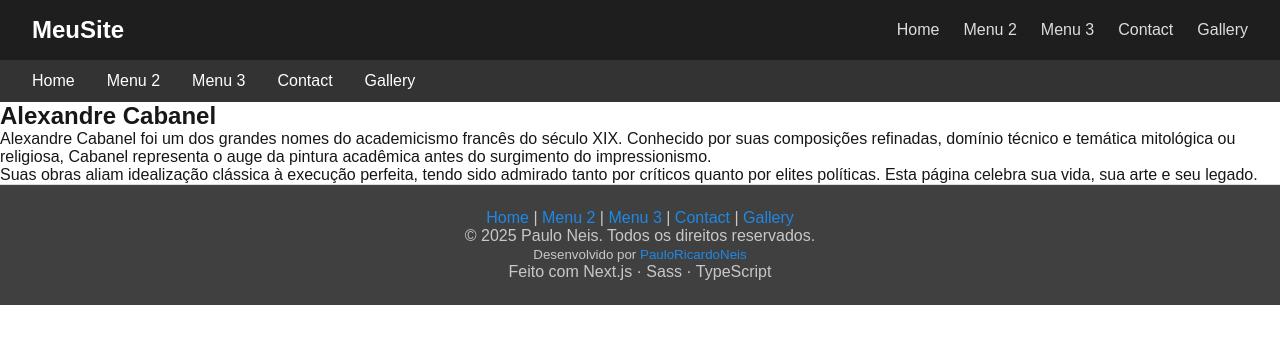
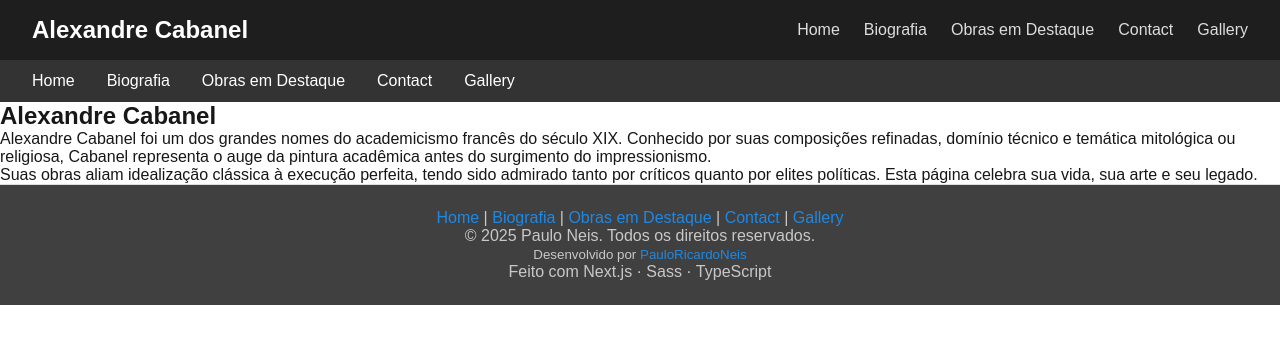
Before and after one commit to PauloRicardoNeis/VS16A-Task01, a Next.js app: page / in a window 1280 px wide. Shown: the top 344 px of the page. Built offline with nearby package versions, Linux system fonts and the light colour scheme.

Commit message:
Task02 | feat | menu 2 and 3 content

```diff
--- a/src/components/Header/Header.tsx
+++ b/src/components/Header/Header.tsx
@@ -6,7 +6,7 @@ export default function Header() {
     return (
         <header className={styles.header}>
             <div className={styles.logo}>
-                <Link href="/">MeuSite</Link>
+                <Link href="/">Alexandre Cabanel</Link>
             </div>
             <nav className={styles.nav}>
                 {navLinks.map((link) => (
--- a/src/data/navLinks.ts
+++ b/src/data/navLinks.ts
@@ -1,7 +1,7 @@
 export const navLinks = [
     { href: "/", label: "Home" },
-    { href: "/menu2", label: "Menu 2" },
-    { href: "/menu3", label: "Menu 3" },
+    { href: "/menu2", label: "Biografia" },
+    { href: "/menu3", label: "Obras em Destaque" },
     { href: "/contact", label: "Contact" },
     { href: "/gallery", label: "Gallery" }
 ];
```
